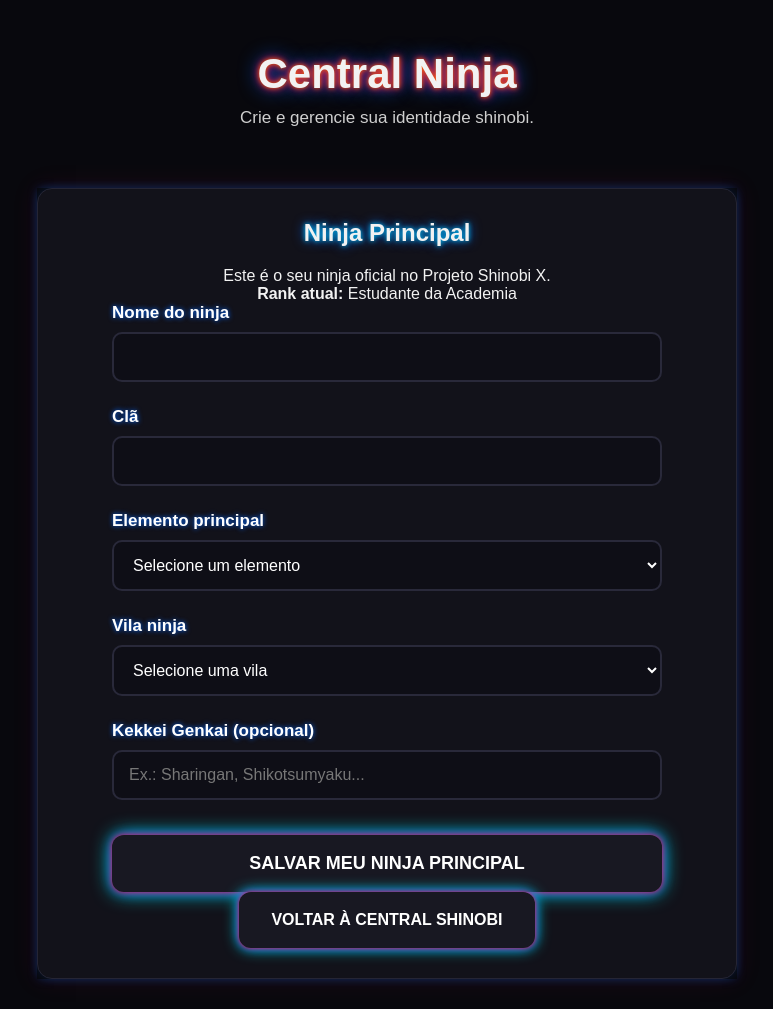
After one commit to Guizin2613/Projeto-Shinobi-X, a Flask app: page /ninja-principal in a window 1280 px wide. The commit adds this page. Shown: the whole page, without its empty margins (253-1026 px from the left). Run offline with Flask 3, Linux system fonts and the light colour scheme; the visitor is signed in with stand-in values (Sample User, id 1); data that the repository does not hold is empty; some libraries are stand-ins or nearby versions.

Commit message:
Adiciona a Central Ninja

```diff
--- a/app.py
+++ b/app.py
@@ -303,6 +303,146 @@ def gerenciar_conta():
         nome_perfil=nome_perfil,
         mensagem=mensagem
     )
+
+
+
+# ==========================================================
+# CENTRAL NINJA — NINJA PRINCIPAL
+# ==========================================================
+
+@app.route(
+    "/ninja-principal",
+    methods=["GET", "POST"]
+)
+@login_obrigatorio
+def ninja_principal():
+
+    usuario = session["usuario"]
+    mensagem = None
+
+    conexao = conectar_banco()
+
+    try:
+        cursor = conexao.cursor()
+
+        if request.method == "POST":
+
+            nome = request.form.get(
+                "nome", ""
+            ).strip()
+
+            cla = request.form.get(
+                "cla", ""
+            ).strip()
+
+            elemento = request.form.get(
+                "elemento", ""
+            ).strip()
+
+            vila = request.form.get(
+                "vila", ""
+            ).strip()
+
+            kekkei_genkai = request.form.get(
+                "kekkei_genkai", ""
+            ).strip()
+
+            if not nome or not cla or not elemento or not vila:
+
+                mensagem = (
+                    "Preencha todos os campos obrigatórios."
+                )
+
+            elif (
+                len(nome) > 50
+                or len(cla) > 50
+                or len(elemento) > 30
+                or len(vila) > 50
+                or len(kekkei_genkai) > 500
+            ):
+
+                mensagem = (
+                    "Um ou mais campos ultrapassaram "
+                    "o limite de caracteres."
+                )
+
+            else:
+
+                cursor.execute(
+                    """
+                    INSERT INTO ninja_principal (
+                        usuario,
+                        nome,
+                        cla,
+                        elemento,
+                        vila,
+                        kekkei_genkai
+                    )
+                    VALUES (%s, %s, %s, %s, %s, %s)
+
+                    ON CONFLICT (usuario)
+                    DO UPDATE SET
+                        nome = EXCLUDED.nome,
+                        cla = EXCLUDED.cla,
+                        elemento = EXCLUDED.elemento,
+                        vila = EXCLUDED.vila,
+                        kekkei_genkai = EXCLUDED.kekkei_genkai,
+                        atualizado_em = CURRENT_TIMESTAMP
+                    """,
+                    (
+                        usuario,
+                        nome,
+                        cla,
+                        elemento,
+                        vila,
+                        kekkei_genkai
+                    )
+                )
+
+                conexao.commit()
+
+                mensagem = (
+                    "Ninja Principal salvo com sucesso!"
+                )
+
+        cursor.execute(
+            """
+            SELECT
+                nome,
+                cla,
+                elemento,
+                vila,
+                kekkei_genkai,
+                rank_ninja
+            FROM ninja_principal
+            WHERE usuario = %s
+            """,
+            (usuario,)
+        )
+
+        resultado = cursor.fetchone()
+
+        ninja = None
+
+        if resultado:
+            ninja = {
+                "nome": resultado[0],
+                "cla": resultado[1],
+                "elemento": resultado[2],
+                "vila": resultado[3],
+                "kekkei_genkai": resultado[4],
+                "rank_ninja": resultado[5]
+            }
+
+    finally:
+        conexao.close()
+
+    return render_template(
+        "ninja_principal.html",
+        ninja=ninja,
+        mensagem=mensagem
+    )
+
 
 
 
@@ -1035,6 +1175,32 @@ def quiz_resultado():
                     (pontos, session["usuario"])
                 )
 
+                # ==============================
+                # NINJA PRINCIPAL
+                # ==============================
+
+                cursor.execute("""
+                    CREATE TABLE IF NOT EXISTS ninja_principal (
+                        usuario TEXT PRIMARY KEY
+                        REFERENCES usuarios(usuario)
+                        ON DELETE CASCADE,
+
+                    nome TEXT NOT NULL,
+                    cla TEXT NOT NULL,
+                    elemento TEXT NOT NULL,
+                    vila TEXT NOT NULL,
+
+                    kekkei_genkai TEXT NOT NULL DEFAULT '',
+
+                    rank_ninja TEXT NOT NULL
+                        DEFAULT 'Estudante da Academia',
+
+                    atualizado_em TIMESTAMPTZ
+                        NOT NULL DEFAULT CURRENT_TIMESTAMP
+
+                )
+            """)
+
                 conexao.commit()
 
 
--- /dev/null
+++ b/templates/ninja_principal.html
@@ -0,0 +1,141 @@
+
+<!DOCTYPE html>
+<html lang="pt-BR">
+
+<head>
+    <meta charset="UTF-8">
+    <meta name="viewport" content="width=device-width, initial-scale=1.0">
+
+    <title>Central Ninja | Projeto Shinobi X</title>
+
+    <link rel="stylesheet" href="{{ url_for('static', filename='style.css') }}">
+</head>
+
+<body>
+
+    <header>
+        <h1>Central Ninja</h1>
+        <p>Crie e gerencie sua identidade shinobi.</p>
+    </header>
+
+    <main class="ninja-creator">
+
+        <section class="menu-section">
+
+            <h2>Ninja Principal</h2>
+
+            <p>
+                Este é o seu ninja oficial no Projeto Shinobi X.
+            </p>
+
+            <p>
+                <strong>Rank atual:</strong>
+                {{ ninja.rank_ninja if ninja else 'Estudante da Academia' }}
+            </p>
+
+            {% if mensagem %}
+                <p class="mensagem">{{ mensagem }}</p>
+            {% endif %}
+
+            <form method="POST" action="{{ url_for('ninja_principal') }}">
+
+                <div class="form-group">
+                    <label for="nome">Nome do ninja</label>
+
+                    <input
+                        type="text"
+                        id="nome"
+                        name="nome"
+                        maxlength="50"
+                        value="{{ ninja.nome if ninja else '' }}"
+                        required
+                    >
+                </div>
+
+                <div class="form-group">
+                    <label for="cla">Clã</label>
+
+                    <input
+                        type="text"
+                        id="cla"
+                        name="cla"
+                        maxlength="50"
+                        value="{{ ninja.cla if ninja else '' }}"
+                        required
+                    >
+                </div>
+
+                <div class="form-group">
+                    <label for="elemento">Elemento principal</label>
+
+                    <select id="elemento" name="elemento" required>
+
+                        <option value="">Selecione um elemento</option>
+
+                        {% for elemento in ['Fogo', 'Água', 'Raio', 'Vento', 'Terra', 'Outro'] %}
+                            <option
+                                value="{{ elemento }}"
+                                {% if ninja and ninja.elemento == elemento %}selected{% endif %}
+                            >
+                                {{ elemento }}
+                            </option>
+                        {% endfor %}
+
+                    </select>
+                </div>
+
+                <div class="form-group">
+                    <label for="vila">Vila ninja</label>
+
+                    <select id="vila" name="vila" required>
+
+                        <option value="">Selecione uma vila</option>
+
+                        {% for vila in ['Konohagakure', 'Sunagakure', 'Kirigakure', 'Iwagakure', 'Kumogakure'] %}
+                            <option
+                                value="{{ vila }}"
+                                {% if ninja and ninja.vila == vila %}selected{% endif %}
+                            >
+                                {{ vila }}
+                            </option>
+                        {% endfor %}
+
+                    </select>
+                </div>
+
+                <div class="form-group">
+                    <label for="kekkei_genkai">
+                        Kekkei Genkai (opcional)
+                    </label>
+
+                    <input
+                        type="text"
+                        id="kekkei_genkai"
+                        name="kekkei_genkai"
+                        maxlength="500"
+                        value="{{ ninja.kekkei_genkai if ninja else '' }}"
+                        placeholder="Ex.: Sharingan, Shikotsumyaku..."
+                    >
+                </div>
+
+                <button type="submit" class="create-button">
+                    SALVAR MEU NINJA PRINCIPAL
+                </button>
+
+            </form>
+
+            <div class="menu-section">
+
+                <a href="{{ url_for('index') }}" class="menu-button">
+                    VOLTAR À CENTRAL SHINOBI
+                </a>
+
+            </div>
+
+        </section>
+
+    </main>
+
+</body>
+
+</html>
```
Also changed, not shown: templates/index.html (+17 -4 lines).
